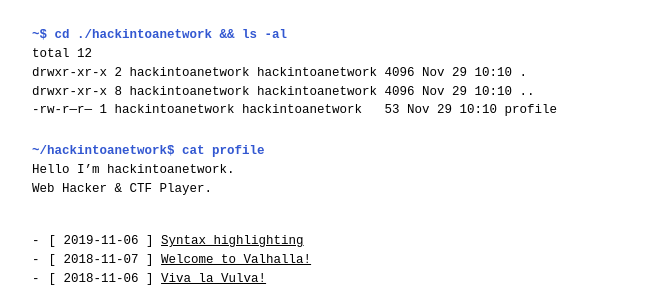
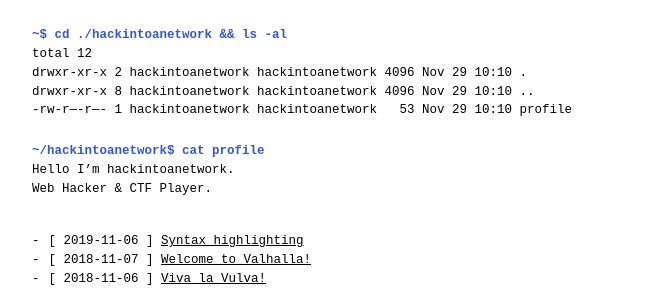
Before and after one commit to hackintoanetwork/hackintoanetwork.github.io, a Jekyll site: the page built from index.md, in a window 1280 px wide. Shown: the part 203-492 px from the top of the page, without its empty margins (308-971 px from the left). Built offline with Jekyll 4.4.1, drawn with Linux system fonts in a browser that asks for light colours.

```diff
--- a/index.md
+++ b/index.md
@@ -15,7 +15,7 @@ drwxr-xr-x 2 hackintoanetwork hackintoanetwork 4096 Nov 29 10:10 hackintoanetwor
 total 12
 drwxr-xr-x 2 hackintoanetwork hackintoanetwork 4096 Nov 29 10:10 .
 drwxr-xr-x 8 hackintoanetwork hackintoanetwork 4096 Nov 29 10:10 ..
--rw-r---r--- 1 hackintoanetwork hackintoanetwork   53 Nov 29 10:10 profile
+-rw-r----r---- 1 hackintoanetwork hackintoanetwork   53 Nov 29 10:10 profile
 
 # ~/hackintoanetwork$ cat profile
 
```
